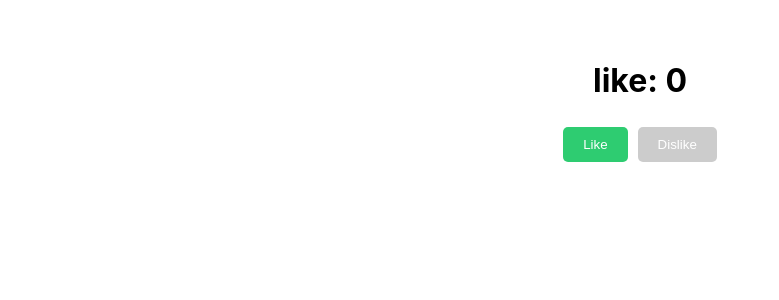
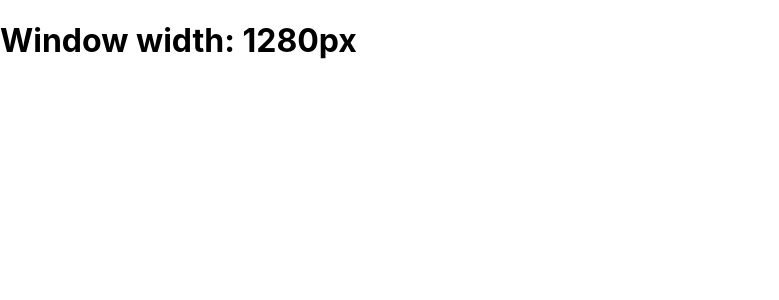
Before and after one commit to rayhan-ui/practice-code, a React (Create React App) app: page / in a window 1280 px wide. Shown: the top 300 px of the page, without its empty margins (0-779 px from the left). Built offline with nearby package versions, Linux system fonts and the light colour scheme.

Commit message:
part-two-useeffect

```diff
--- a/src/App.js
+++ b/src/App.js
@@ -8,13 +8,15 @@ import Jsx from "./partOne/Jsx";
 import ListNKeys from "./partOne/ListNKeys.jsx";
 import State from "./partOne/State.jsx";
 import Count from "./partTwo/Count.jsx";
+import UseEffect from "./partTwo/UseEffect.jsx";
 
 export default function App(){
   return(
     <>
       {/* <ConditionalRendering /> */}
       {/* <ListNKeys /> */}
-      <Count/>
+      {/* <Count/> */}
+      <UseEffect />
 
     </>
   )
--- /dev/null
+++ b/src/partTwo/UseEffect.jsx
@@ -0,0 +1,22 @@
+import { useEffect, useState } from "react"
+
+export default function UseEffect(){
+    const [width, setWidth] = useState(window.innerWidth)
+
+    useEffect(()=>{
+        window.addEventListener("resize", resizeWidth)
+        return()=>{
+            window.removeEventListener("resize", resizeWidth)
+        }
+    }, [])
+
+    function resizeWidth(){
+        setWidth(window.innerWidth)
+    }
+
+    return(
+        <>
+            <h1>Window width: {width}px</h1>
+        </>
+    )
+}
```
